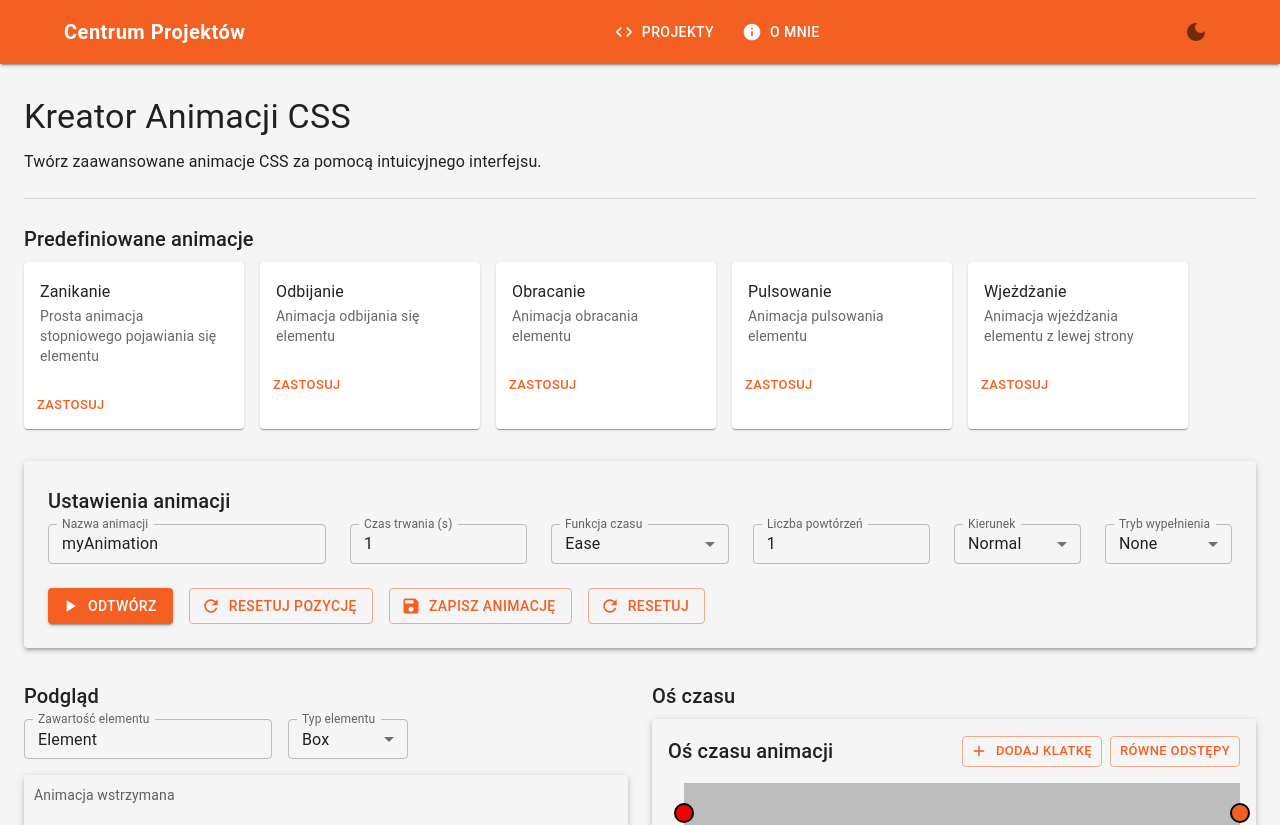
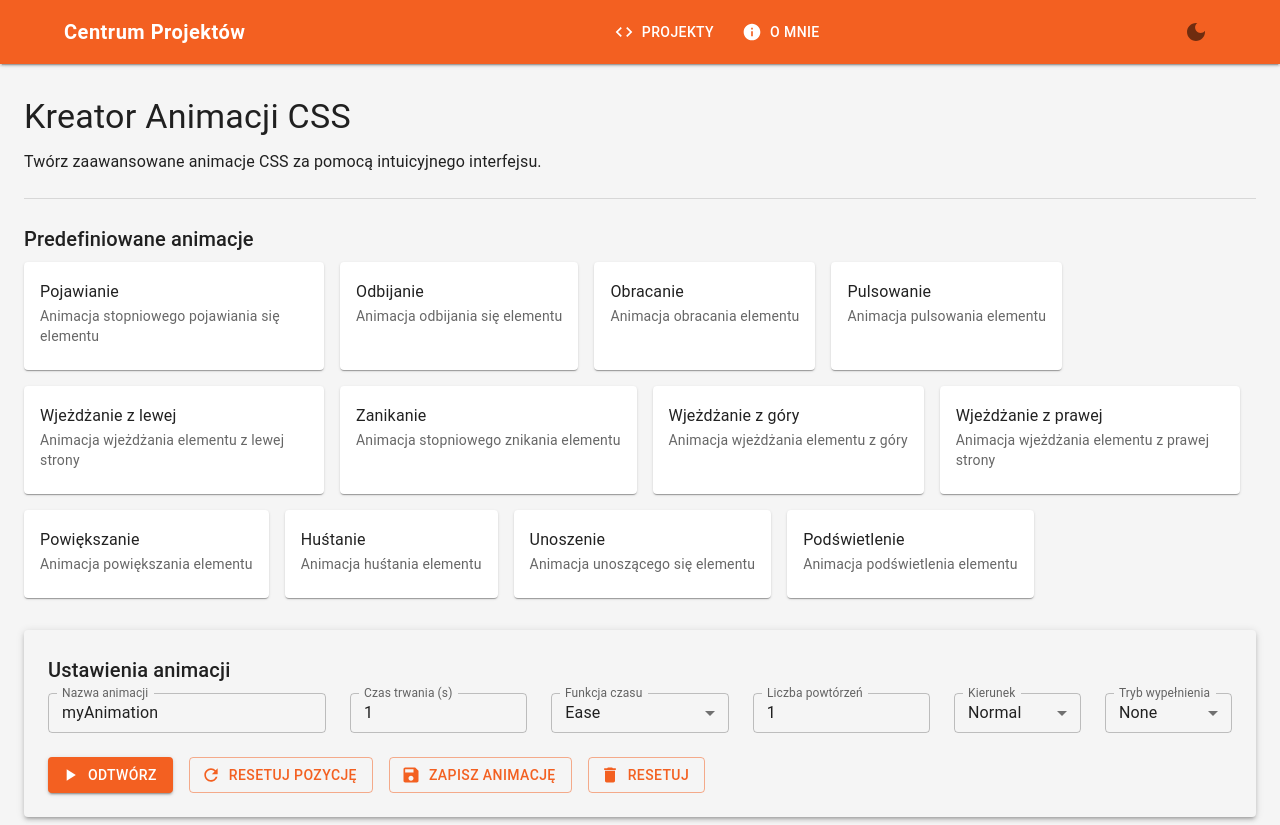
Before and after one commit to AntoniRk/project_centre, a React (Create React App) app: page /projects/animation-creator in a window 1280 px wide. Shown: the top 825 px of the page. Built offline with nearby package versions, Linux system fonts and the light colour scheme.

Commit message:
+więcej animacji domyślnych +style

```diff
--- a/src/projects/AnimationCreator/AnimationCreator.css
+++ b/src/projects/AnimationCreator/AnimationCreator.css
@@ -150,3 +150,22 @@
     background-color: #333;
     color: #fff;
   }
+
+  @media (max-width: 666px) {
+    #chowajtekst {
+      display: none;
+      width: fit-content;
+    }
+    #boxzprzyciskami{
+      display: flex;
+      justify-content: space-between;
+      flex-wrap: wrap;
+      flex-direction: row;
+    }
+  }
+
+  @media (min-width: 666px) {
+    #chowajtekst {
+      display: block;
+    }
+  }
--- a/src/projects/AnimationCreator/AnimationCreator.tsx
+++ b/src/projects/AnimationCreator/AnimationCreator.tsx
@@ -26,6 +26,7 @@ import PauseIcon from '@mui/icons-material/Pause';
 import SaveIcon from '@mui/icons-material/Save';
 import ContentCopyIcon from '@mui/icons-material/ContentCopy';
 import RefreshIcon from '@mui/icons-material/Refresh';
+import DeleteIcon from '@mui/icons-material/Delete';
 import { Animation } from './types';
 import { createNewAnimation, generateCssCode, saveAnimation, exportToCssExplorer } from './utils';
 import { presetAnimations } from './presetAnimations';
@@ -194,23 +195,15 @@ const AnimationCreator: React.FC = () => {
 
             <Box sx={{ mb: 4, display: 'flex', gap: 2, flexWrap: 'wrap' }}>
                 {presetAnimations.map(preset => (
-                    <Card key={preset.id} sx={{ width: 220, backgroundColor: theme.palette.mode === 'dark' ? 'rgba(255, 255, 255, 0.05)' : '#fff' }}>
+                    <Card onClick={() => handleApplyPreset(preset.id)} key={preset.id} sx={{ width: 'fit-content', maxWidth: '300px', backgroundColor: theme.palette.mode === 'dark' ? 'rgba(255, 255, 255, 0.05)' : '#fff' }}>
                         <CardContent>
                             <Typography variant="subtitle1" component="div">
                                 {preset.name}
                             </Typography>
                             <Typography variant="body2" color="text.secondary">
-                                {preset.description}
+                                <span id='chowajtekst'>{preset.description}</span>
                             </Typography>
                         </CardContent>
-                        <CardActions>
-                            <Button
-                                size="small"
-                                onClick={() => handleApplyPreset(preset.id)}
-                            >
-                                Zastosuj
-                            </Button>
-                        </CardActions>
                     </Card>
                 ))}
             </Box>
@@ -316,13 +309,13 @@ const AnimationCreator: React.FC = () => {
                     </Grid>
                 </Grid>
 
-                <Box sx={{ mt: 3, display: 'flex', gap: 2 }}>
+                <Box id="boxzprzyciskami" sx={{ mt: 3, display: 'flex', gap: 2 }}>
                     <Button
                         variant="contained"
                         startIcon={isPlaying ? <PauseIcon /> : <PlayArrowIcon />}
                         onClick={handleTogglePlay}
                     >
-                        {isPlaying ? 'Zatrzymaj' : 'Odtwórz'}
+                        <span id="chowajtekst">{isPlaying ? 'Zatrzymaj' : 'Odtwórz'}</span>
                     </Button>
 
                     <Button
@@ -331,7 +324,7 @@ const AnimationCreator: React.FC = () => {
                         onClick={handleResetPosition}
                         title="Resetuje pozycję elementu do stanu początkowego"
                     >
-                        Resetuj pozycję
+                        <span id="chowajtekst">Resetuj pozycję</span>
                     </Button>
 
                     <Button
@@ -339,15 +332,15 @@ const AnimationCreator: React.FC = () => {
                         startIcon={<SaveIcon />}
                         onClick={handleSaveAnimation}
                     >
-                        Zapisz animację
+                        <span id="chowajtekst">Zapisz animację</span>
                     </Button>
 
                     <Button
                         variant="outlined"
-                        startIcon={<RefreshIcon />}
+                        startIcon={<DeleteIcon />}
                         onClick={handleResetAnimation}
                     >
-                        Resetuj
+                        <span id="chowajtekst">Resetuj</span>
                     </Button>
                 </Box>
             </Paper>
--- a/src/projects/AnimationCreator/AnimationPreview.tsx
+++ b/src/projects/AnimationCreator/AnimationPreview.tsx
@@ -173,7 +173,8 @@ ${keyframe.properties.map(prop => `    ${prop.property}: ${prop.value};`).join('
               backgroundColor: theme.palette.mode === 'dark' ? '#444' : '#fff',
               border: `1px solid ${theme.palette.mode === 'dark' ? '#555' : '#ddd'}`,
               borderRadius: '4px',
-              display: 'inline-block'
+              display: 'inline-block',
+              transform: 'translate(0)',
             }}
           >
             {elementType === 'text' ? (
--- a/src/projects/AnimationCreator/presetAnimations.ts
+++ b/src/projects/AnimationCreator/presetAnimations.ts
@@ -4,8 +4,8 @@ import { generateId } from './utils';
 export const presetAnimations: AnimationPreset[] = [
   {
     id: 'fade-in',
-    name: 'Zanikanie',
-    description: 'Prosta animacja stopniowego pojawiania się elementu',
+    name: 'Pojawianie',
+    description: 'Animacja stopniowego pojawiania się elementu',
     animation: {
       id: generateId(),
       name: 'fadeIn',
@@ -138,7 +138,7 @@ export const presetAnimations: AnimationPreset[] = [
   },
   {
     id: 'slide-in',
-    name: 'Wjeżdżanie',
+    name: 'Wjeżdżanie z lewej',
     description: 'Animacja wjeżdżania elementu z lewej strony',
     animation: {
       id: generateId(),
@@ -167,5 +167,242 @@ export const presetAnimations: AnimationPreset[] = [
         }
       ]
     }
+  },
+  {
+    id: 'fade-out',
+    name: 'Zanikanie',
+    description: 'Animacja stopniowego znikania elementu',
+    animation: {
+      id: generateId(),
+      name: 'fadeOut',
+      duration: 1,
+      timingFunction: 'ease',
+      iterationCount: '1',
+      direction: 'normal',
+      fillMode: 'forwards',
+      keyframes: [
+        {
+          id: generateId(),
+          position: 0,
+          properties: [
+            { property: 'opacity', value: '1' }
+          ]
+        },
+        {
+          id: generateId(),
+          position: 100,
+          properties: [
+            { property: 'opacity', value: '0' }
+          ]
+        }
+      ]
+    }
+  },
+  {
+    id: 'slide-in-top',
+    name: 'Wjeżdżanie z góry',
+    description: 'Animacja wjeżdżania elementu z góry',
+    animation: {
+      id: generateId(),
+      name: 'slideInTop',
+      duration: 1,
+      timingFunction: 'ease-out',
+      iterationCount: '1',
+      direction: 'normal',
+      fillMode: 'forwards',
+      keyframes: [
+        {
+          id: generateId(),
+          position: 0,
+          properties: [
+            { property: 'transform', value: 'translateY(-100%)' },
+            { property: 'opacity', value: '0' }
+          ]
+        },
+        {
+          id: generateId(),
+          position: 100,
+          properties: [
+            { property: 'transform', value: 'translateY(0)' },
+            { property: 'opacity', value: '1' }
+          ]
+        }
+      ]
+    }
+  },
+  {
+    id: 'slide-in-right',
+    name: 'Wjeżdżanie z prawej',
+    description: 'Animacja wjeżdżania elementu z prawej strony',
+    animation: {
+      id: generateId(),
+      name: 'slideInRight',
+      duration: 1,
+      timingFunction: 'ease-out',
+      iterationCount: '1',
+      direction: 'normal',
+      fillMode: 'forwards',
+      keyframes: [
+        {
+          id: generateId(),
+          position: 0,
+          properties: [
+            { property: 'transform', value: 'translateX(100%)' },
+            { property: 'opacity', value: '0' }
+          ]
+        },
+        {
+          id: generateId(),
+          position: 100,
+          properties: [
+            { property: 'transform', value: 'translateX(0)' },
+            { property: 'opacity', value: '1' }
+          ]
+        }
+      ]
+    }
+  },
+  {
+    id: 'zoom-in',
+    name: 'Powiększanie',
+    description: 'Animacja powiększania elementu',
+    animation: {
+      id: generateId(),
+      name: 'zoomIn',
+      duration: 0.8,
+      timingFunction: 'cubic-bezier(0.175, 0.885, 0.32, 1.275)',
+      iterationCount: '1',
+      direction: 'normal',
+      fillMode: 'forwards',
+      keyframes: [
+        {
+          id: generateId(),
+          position: 0,
+          properties: [
+            { property: 'transform', value: 'scale(0)' },
+            { property: 'opacity', value: '0' }
+          ]
+        },
+        {
+          id: generateId(),
+          position: 100,
+          properties: [
+            { property: 'transform', value: 'scale(1)' },
+            { property: 'opacity', value: '1' }
+          ]
+        }
+      ]
+    }
+  },
+  {
+    id: 'swing',
+    name: 'Huśtanie',
+    description: 'Animacja huśtania elementu',
+    animation: {
+      id: generateId(),
+      name: 'swing',
+      duration: 1.5,
+      timingFunction: 'ease-in-out',
+      iterationCount: 'infinite',
+      direction: 'alternate',
+      fillMode: 'none',
+      keyframes: [
+        {
+          id: generateId(),
+          position: 0,
+          properties: [
+            { property: 'transform', value: 'rotate(15deg)' }
+          ]
+        },
+        {
+          id: generateId(),
+          position: 50,
+          properties: [
+            { property: 'transform', value: 'rotate(-15deg)' }
+          ]
+        },
+        {
+          id: generateId(),
+          position: 100,
+          properties: [
+            { property: 'transform', value: 'rotate(15deg)' }
+          ]
+        }
+      ]
+    }
+  },
+  {
+    id: 'floating',
+    name: 'Unoszenie',
+    description: 'Animacja unoszącego się elementu',
+    animation: {
+      id: generateId(),
+      name: 'floating',
+      duration: 3,
+      timingFunction: 'ease-in-out',
+      iterationCount: 'infinite',
+      direction: 'alternate',
+      fillMode: 'none',
+      keyframes: [
+        {
+          id: generateId(),
+          position: 0,
+          properties: [
+            { property: 'transform', value: 'translateY(0px)' }
+          ]
+        },
+        {
+          id: generateId(),
+          position: 50,
+          properties: [
+            { property: 'transform', value: 'translateY(-15px)' }
+          ]
+        },
+        {
+          id: generateId(),
+          position: 100,
+          properties: [
+            { property: 'transform', value: 'translateY(0px)' }
+          ]
+        }
+      ]
+    }
+  },
+  {
+    id: 'highlight',
+    name: 'Podświetlenie',
+    description: 'Animacja podświetlenia elementu',
+    animation: {
+      id: generateId(),
+      name: 'highlight',
+      duration: 2,
+      timingFunction: 'ease',
+      iterationCount: '1',
+      direction: 'normal',
+      fillMode: 'forwards',
+      keyframes: [
+        {
+          id: generateId(),
+          position: 0,
+          properties: [
+            { property: 'background-color', value: 'transparent' }
+          ]
+        },
+        {
+          id: generateId(),
+          position: 30,
+          properties: [
+            { property: 'background-color', value: 'rgba(255, 255, 0, 0.4)' }
+          ]
+        },
+        {
+          id: generateId(),
+          position: 100,
+          properties: [
+            { property: 'background-color', value: 'transparent' }
+          ]
+        }
+      ]
+    }
   }
 ];
```
